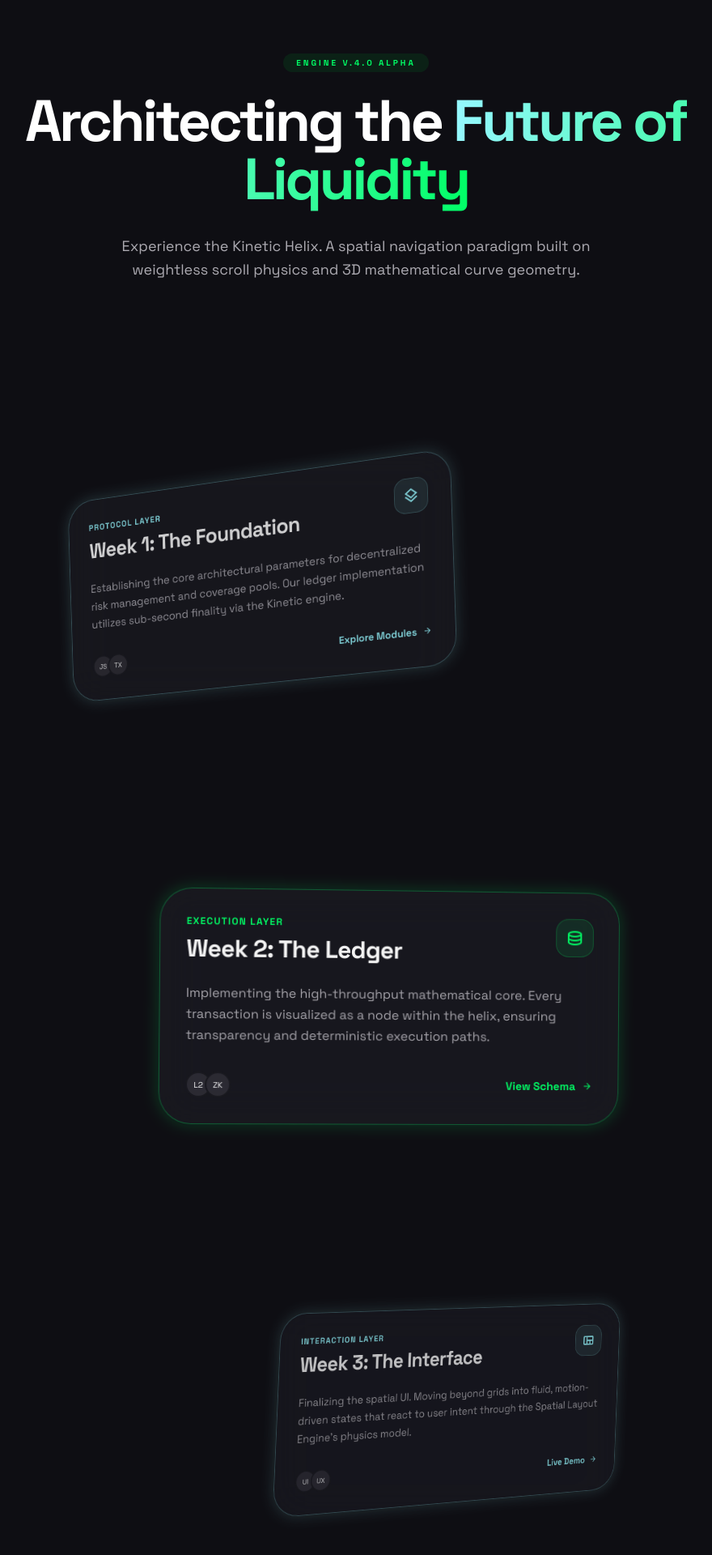
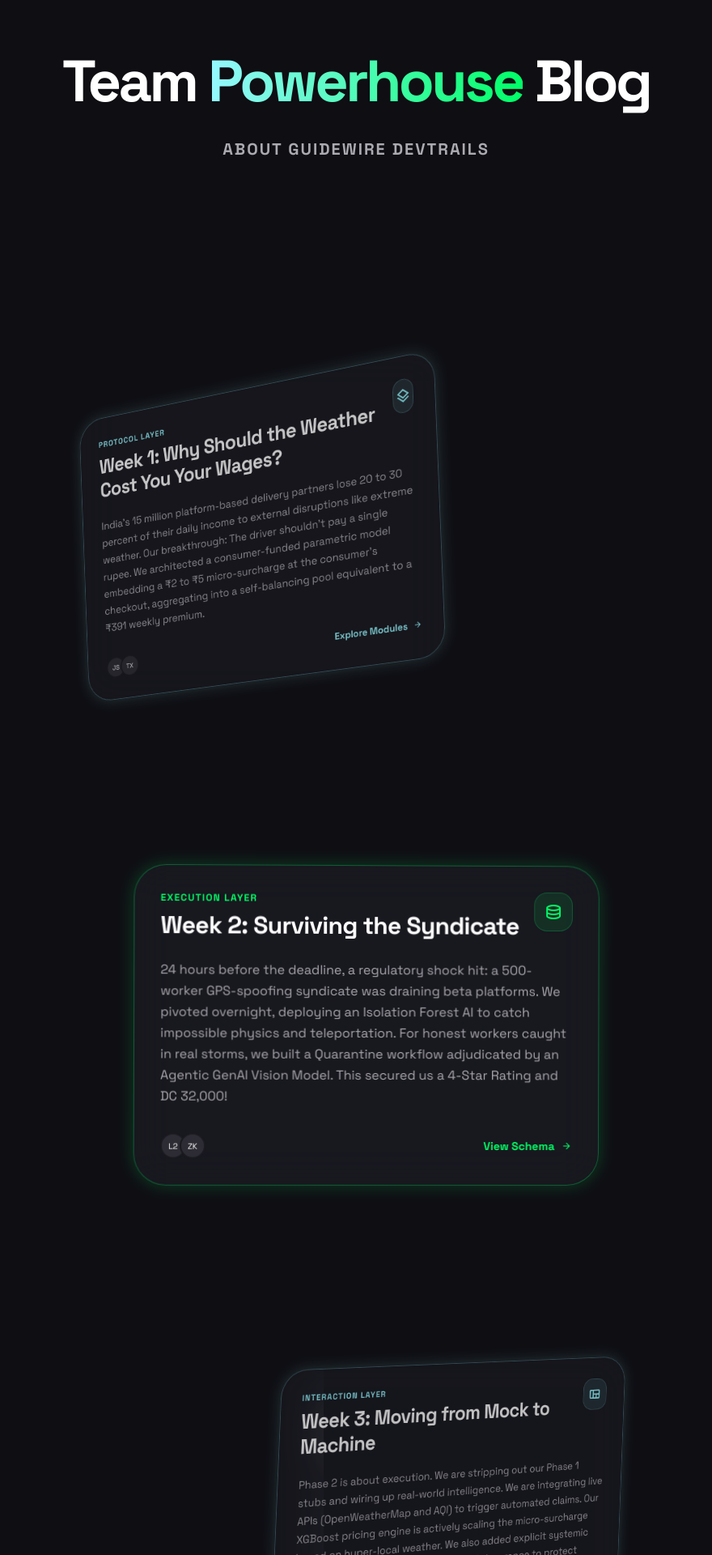
Before and after one commit to TarunSitaraman/devtrails-blog, a React (Vite) app: page / in a window 1280 px wide. Shown: the top 1920 px of the page at 81% size, without its empty margins (200-1080 px from the left). Built offline with nearby package versions, Linux system fonts and the light colour scheme.

Commit message:
Heading Changes

```diff
--- a/src/components/Hero.jsx
+++ b/src/components/Hero.jsx
@@ -1,14 +1,11 @@
 export default function Hero() {
   return (
     <header className="max-w-4xl mx-auto mb-32 text-center">
-      <span className="inline-block px-4 py-1 rounded-full bg-secondary-container/20 text-secondary text-[10px] uppercase tracking-[0.3em] font-bold mb-6">
-        Engine V.4.0 Alpha
-      </span>
       <h1 className="text-5xl md:text-7xl font-bold tracking-tighter text-white mb-8 leading-tight">
-        Architecting the <span className="text-transparent bg-clip-text bg-gradient-to-r from-primary to-secondary">Future of Liquidity</span>
+        Team <span className="text-transparent bg-clip-text bg-gradient-to-r from-primary to-secondary">Powerhouse</span> Blog
       </h1>
-      <p className="text-on-surface-variant text-lg max-w-2xl mx-auto leading-relaxed">
-        Experience the Kinetic Helix. A spatial navigation paradigm built on weightless scroll physics and 3D mathematical curve geometry.
+      <p className="text-on-surface-variant text-xl max-w-2xl mx-auto leading-relaxed font-bold tracking-widest uppercase">
+        About Guidewire DevTrails
       </p>
     </header>
   );
--- a/src/components/TimelineSpine.jsx
+++ b/src/components/TimelineSpine.jsx
@@ -3,9 +3,9 @@
 const cardsData = [
   {
     layer: 'Protocol Layer',
-    title: 'Week 1: The Foundation',
+    title: 'Week 1: Why Should the Weather Cost You Your Wages?',
     icon: 'layers',
-    content: 'Establishing the core architectural parameters for decentralized risk management and coverage pools. Our ledger implementation utilizes sub-second finality via the Kinetic engine.',
+    content: "India’s 15 million platform-based delivery partners lose 20 to 30 percent of their daily income to external disruptions like extreme weather. Our breakthrough: The driver shouldn't pay a single rupee. We architected a consumer-funded parametric model embedding a ₹2 to ₹5 micro-surcharge at the consumer's checkout, aggregating into a self-balancing pool equivalent to a ₹391 weekly premium.",
     glowClass: 'kinetic-glow-blue',
     accentColor: 'text-primary',
     bgLight: 'bg-primary/10',
@@ -15,9 +15,9 @@
   },
   {
     layer: 'Execution Layer',
-    title: 'Week 2: The Ledger',
+    title: 'Week 2: Surviving the Syndicate',
     icon: 'database',
-    content: 'Implementing the high-throughput mathematical core. Every transaction is visualized as a node within the helix, ensuring transparency and deterministic execution paths.',
+    content: '24 hours before the deadline, a regulatory shock hit: a 500-worker GPS-spoofing syndicate was draining beta platforms. We pivoted overnight, deploying an Isolation Forest AI to catch impossible physics and teleportation. For honest workers caught in real storms, we built a Quarantine workflow adjudicated by an Agentic GenAI Vision Model. This secured us a 4-Star Rating and DC 32,000!',
     glowClass: 'kinetic-glow-green',
     accentColor: 'text-secondary',
     bgLight: 'bg-secondary/10',
@@ -27,9 +27,9 @@
   },
   {
     layer: 'Interaction Layer',
-    title: 'Week 3: The Interface',
+    title: 'Week 3: Moving from Mock to Machine',
     icon: 'view_quilt',
-    content: 'Finalizing the spatial UI. Moving beyond grids into fluid, motion-driven states that react to user intent through the Spatial Layout Engine\'s physics model.',
+    content: 'Phase 2 is about execution. We are stripping out our Phase 1 stubs and wiring up real-world intelligence. We are integrating live APIs (OpenWeatherMap and AQI) to trigger automated claims. Our XGBoost pricing engine is actively scaling the micro-surcharge based on hyper-local weather. We also added explicit systemic exclusions and Aggregate Stop-Loss Reinsurance to protect against cluster risks.',
     glowClass: 'kinetic-glow-blue',
     accentColor: 'text-primary',
     bgLight: 'bg-primary/10',
```
